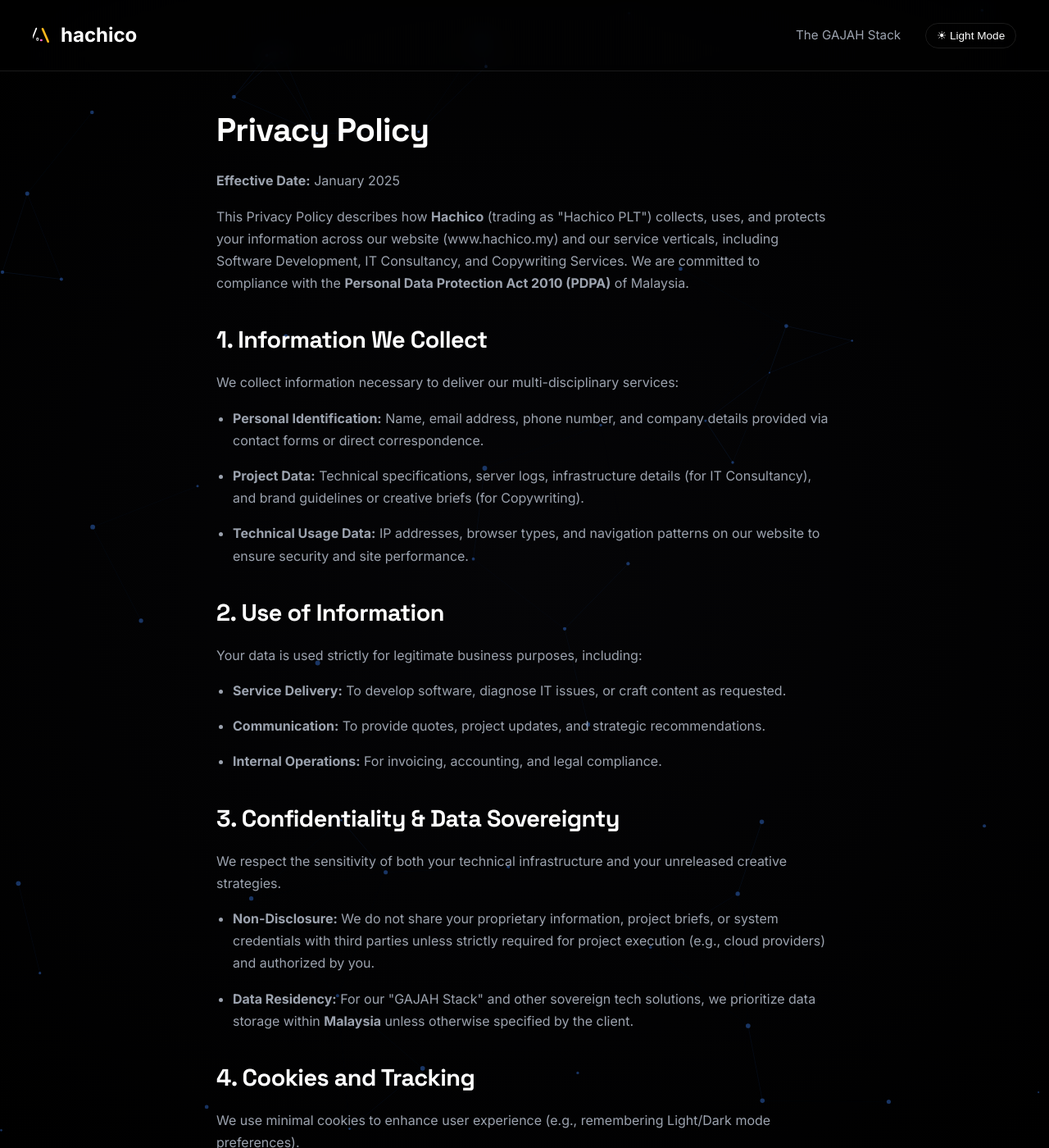
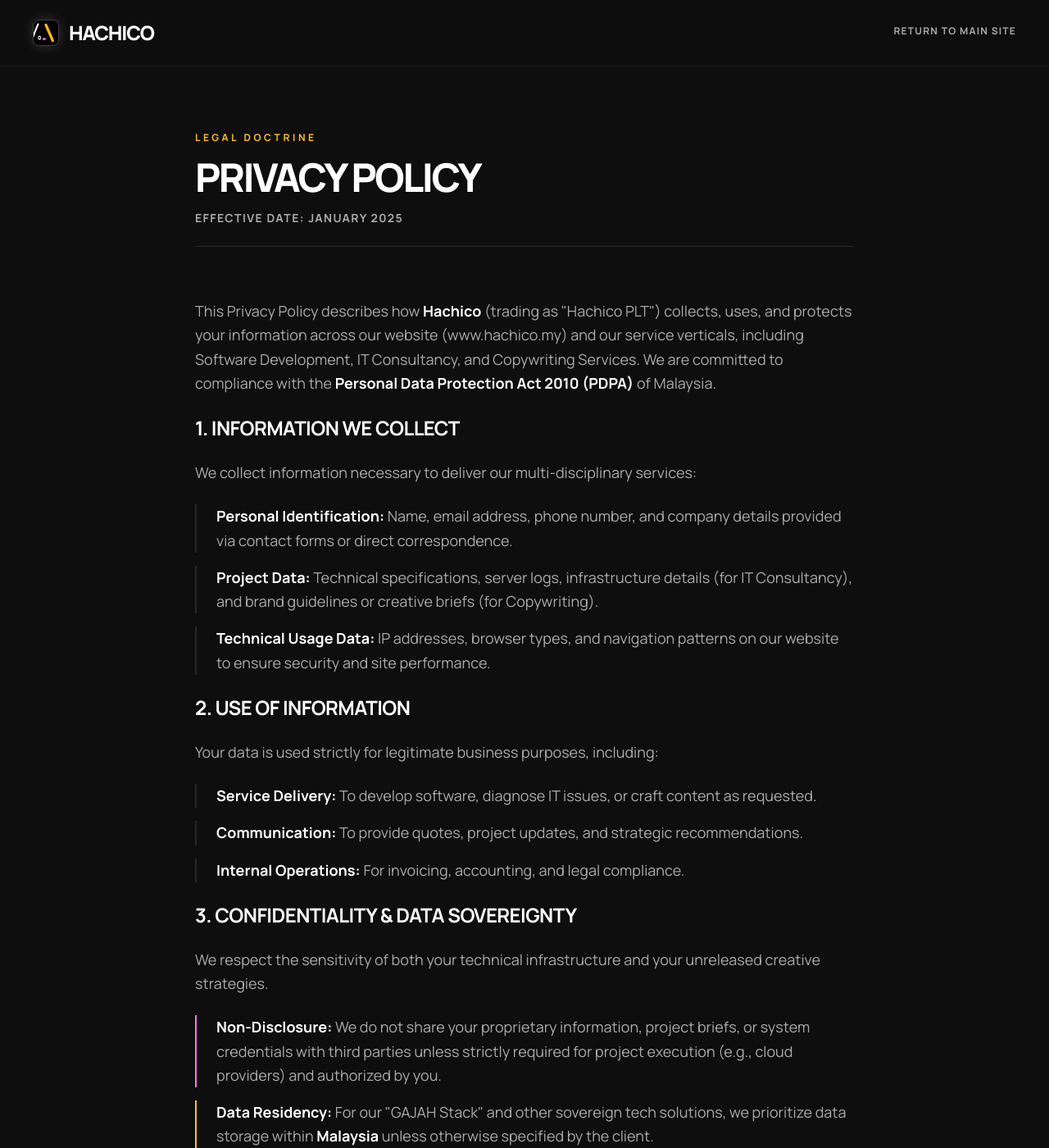
Before and after one commit to hachicomy/hachicomy.github.io, a Jekyll site: the page privacy.html, which Jekyll copies as it is, in a window 1280 px wide and 1400 px high. Shown: the whole window at 82% size. Built offline with Jekyll 4.4.1, drawn with Linux system fonts in a browser that asks for light colours; nearby versions of some CDN libraries; some of the changed text lies outside the part shown.

Commit message:
Update design for privacy.html

```diff
--- a/privacy.html
+++ b/privacy.html
@@ -1,28 +1,60 @@
 <!DOCTYPE html>
-<html lang="en">
+<html class="dark scroll-smooth" lang="en">
 
 <head>
-    <meta charset="UTF-8">
-    <meta name="viewport" content="width=device-width, initial-scale=1.0">
-    <title>Privacy Policy - Hachico</title>
+    <meta charset="utf-8" />
+    <meta content="width=device-width, initial-scale=1.0" name="viewport" />
+    <title>Privacy Policy | Hachico</title>
     <link rel="icon" type="image/x-icon" href="img/favicon.ico">
-    <link rel="preconnect" href="https://fonts.googleapis.com">
-    <link rel="preconnect" href="https://fonts.gstatic.com" crossorigin>
+
+    <!-- Global site tag (gtag.js) - Google Analytics -->
+    <script async src="https://www.googletagmanager.com/gtag/js?id=G-5H51X77RR2"></script>
+    <script>
+        window.dataLayer = window.dataLayer || [];
+        function gtag() { dataLayer.push(arguments); }
+        gtag('js', new Date());
+        gtag('config', 'G-5H51X77RR2');
+    </script>
+
+    <link href="https://fonts.googleapis.com/css2?family=Manrope:wght@400;500;600;700;800&amp;display=swap"
+        rel="stylesheet" />
     <link
-        href="https://fonts.googleapis.com/css2?family=Inter:wght@300;400;500;600;700&family=Space+Grotesk:wght@300;500;700&family=JetBrains+Mono:wght@400;500&display=swap"
-        rel="stylesheet">
-    <link rel="stylesheet" href="css/main.css">
+        href="https://fonts.googleapis.com/css2?family=Material+Symbols+Outlined:wght,FILL@100..700,0..1&amp;display=swap"
+        rel="stylesheet" />
+    <script src="https://cdn.tailwindcss.com?plugins=forms,container-queries"></script>
+
+    <script id="tailwind-config">
+        tailwind.config = {
+            darkMode: "class",
+            theme: {
+                extend: {
+                    colors: {
+                        primary: "#FDC128", secondary: "#F879E0", background: "#0e0e0e",
+                        surface: "#131313", "on-surface": "#ffffff", "on-surface-variant": "#adaaaa",
+                    },
+                    fontFamily: { headline: ["Manrope"], body: ["Manrope"], label: ["Manrope"] }
+                },
+            },
+        }
+    </script>
+    <style>
+        .glass-header {
+            background: rgba(14, 14, 14, 0.8);
+            backdrop-filter: blur(12px);
+            -webkit-backdrop-filter: blur(12px);
+        }
+    </style>
 </head>
 
-<body>
-    <div id="canvas-container">
-        <canvas id="canvas"></canvas>
-    </div>
+<body class="bg-background text-on-surface font-body selection:bg-primary selection:text-black">
 
-    <nav class="navbar">
-        <div class="container" style="display:flex; justify-content:space-between; width:100%;">
-            <a href="index.html" class="logo">
-                <svg width="24" height="24" viewBox="0 0 100 100" xmlns="http://www.w3.org/2000/svg"
+    <!-- TopNavBar -->
+    <header class="fixed top-0 w-full z-50 glass-header border-b border-white/5 transition-all">
+        <nav class="flex justify-between items-center px-6 md:px-10 py-6 w-full max-w-[1920px] mx-auto">
+            <div class="flex items-center gap-3 cursor-pointer group" onclick="window.scrollTo(0,0)">
+                <div
+                    class="h-8 w-8 rounded-[22%] border border-white/20 shadow-[0_0_15px_rgba(255,255,255,0.15)] overflow-hidden flex-shrink-0 transition-all duration-500 group-hover:shadow-[0_0_20px_rgba(253,193,40,0.4)] group-hover:border-primary/50">
+                    <svg class="w-full h-full block" viewBox="0 0 100 100" xmlns="http://www.w3.org/2000/svg"
                         aria-label="Hachico Logo">
                         <title>Hachico Logo</title>
                         <rect x="0" y="0" width="100" height="100" rx="22" fill="#000000" />
@@ -32,96 +64,109 @@
                         <circle cx="24" cy="70" r="3.5" fill="#000000" />
                         <ellipse cx="43" cy="75" rx="6.5" ry="5" fill="#FF66CC" />
                     </svg>
-                <span class="logo-text">hachico</span>
-            </a>
-
-            <button class="mobile-menu-btn" aria-label="Toggle navigation">
-                <span class="bar"></span>
-                <span class="bar"></span>
-                <span class="bar"></span>
-            </button>
-
-            <ul class="nav-links">
-                <li><a href="gajah/index.html">The GAJAH Stack</a></li>
-                <li>
-                    <button id="theme-toggle" class="theme-toggle">☀ Light Mode</button>
-                </li>
-            </ul>
+                </div>
+                <div
+                    class="text-2xl font-black tracking-tighter text-white uppercase font-headline transition-colors duration-500 group-hover:text-primary">
+                    HACHICO
+                </div>
+            </div>
+            <div class="hidden md:flex items-center space-x-10">
+                <a class="text-[#adaaaa] hover:text-white pb-1 text-[12px] font-bold uppercase tracking-widest transition-all"
+                    href="/">Return to Main Site</a>
             </div>
         </nav>
+    </header>
 
-    <main class="legal-container">
-        <h1>Privacy Policy</h1>
-        <p><strong>Effective Date:</strong> January 2025</p>
+    <main class="pt-40 pb-32 px-6 lg:px-12 max-w-[900px] mx-auto">
+        <span class="font-label text-primary tracking-[0.3em] uppercase text-xs mb-4 block font-bold">Legal
+            Doctrine</span>
+        <h1 class="font-headline text-4xl md:text-5xl font-black tracking-tighter text-white mb-4 uppercase">Privacy
+            Policy</h1>
+        <p
+            class="text-on-surface-variant text-sm font-bold uppercase tracking-widest mb-16 border-b border-white/10 pb-6">
+            Effective Date: January 2025</p>
 
-        <p>This Privacy Policy describes how <strong>Hachico</strong> (trading as "Hachico PLT") collects, uses, and
-            protects your information across our website (www.hachico.my) and our service verticals, including Software
-            Development, IT Consultancy, and Copywriting Services. We are committed to compliance with the
-            <strong>Personal Data Protection Act 2010 (PDPA)</strong> of Malaysia.
-        </p>
+        <div class="text-on-surface-variant text-lg leading-relaxed space-y-6">
+            <p>This Privacy Policy describes how <strong class="text-white">Hachico</strong> (trading as "Hachico PLT")
+                collects, uses, and protects your information across our website (www.hachico.my) and our service
+                verticals, including Software Development, IT Consultancy, and Copywriting Services. We are committed to
+                compliance with the <strong class="text-white">Personal Data Protection Act 2010 (PDPA)</strong> of
+                Malaysia.</p>
 
-        <h2>1. Information We Collect</h2>
+            <h2 class="text-2xl font-bold text-white mt-12 mb-4 font-headline uppercase tracking-tight">1. Information
+                We Collect</h2>
             <p>We collect information necessary to deliver our multi-disciplinary services:</p>
-        <ul>
-            <li><strong>Personal Identification:</strong> Name, email address, phone number, and company details
-                provided via contact forms or direct correspondence.</li>
-            <li><strong>Project Data:</strong> Technical specifications, server logs, infrastructure details (for IT
-                Consultancy), and brand guidelines or creative briefs (for Copywriting).</li>
-            <li><strong>Technical Usage Data:</strong> IP addresses, browser types, and navigation patterns on our
-                website to ensure security and site performance.</li>
+            <ul class="list-none space-y-4 pl-0">
+                <li class="pl-6 border-l-2 border-white/10"><strong class="text-white">Personal Identification:</strong>
+                    Name, email address, phone number, and company details provided via contact forms or direct
+                    correspondence.</li>
+                <li class="pl-6 border-l-2 border-white/10"><strong class="text-white">Project Data:</strong> Technical
+                    specifications, server logs, infrastructure details (for IT Consultancy), and brand guidelines or
+                    creative briefs (for Copywriting).</li>
+                <li class="pl-6 border-l-2 border-white/10"><strong class="text-white">Technical Usage Data:</strong> IP
+                    addresses, browser types, and navigation patterns on our website to ensure security and site
+                    performance.</li>
             </ul>
 
-        <h2>2. Use of Information</h2>
+            <h2 class="text-2xl font-bold text-white mt-12 mb-4 font-headline uppercase tracking-tight">2. Use of
+                Information</h2>
             <p>Your data is used strictly for legitimate business purposes, including:</p>
-        <ul>
-            <li><strong>Service Delivery:</strong> To develop software, diagnose IT issues, or craft content as
-                requested.</li>
-            <li><strong>Communication:</strong> To provide quotes, project updates, and strategic recommendations.</li>
-            <li><strong>Internal Operations:</strong> For invoicing, accounting, and legal compliance.</li>
+            <ul class="list-none space-y-4 pl-0">
+                <li class="pl-6 border-l-2 border-white/10"><strong class="text-white">Service Delivery:</strong> To
+                    develop software, diagnose IT issues, or craft content as requested.</li>
+                <li class="pl-6 border-l-2 border-white/10"><strong class="text-white">Communication:</strong> To
+                    provide quotes, project updates, and strategic recommendations.</li>
+                <li class="pl-6 border-l-2 border-white/10"><strong class="text-white">Internal Operations:</strong> For
+                    invoicing, accounting, and legal compliance.</li>
             </ul>
 
-        <h2>3. Confidentiality & Data Sovereignty</h2>
-        <p>We respect the sensitivity of both your technical infrastructure and your unreleased creative strategies.</p>
-        <ul>
-            <li><strong>Non-Disclosure:</strong> We do not share your proprietary information, project briefs, or system
-                credentials with third parties unless strictly required for project execution (e.g., cloud providers)
-                and authorized by you.</li>
-            <li><strong>Data Residency:</strong> For our "GAJAH Stack" and other sovereign tech solutions, we prioritize
-                data storage within <strong>Malaysia</strong> unless otherwise specified by the client.</li>
+            <h2 class="text-2xl font-bold text-white mt-12 mb-4 font-headline uppercase tracking-tight">3.
+                Confidentiality & Data Sovereignty</h2>
+            <p>We respect the sensitivity of both your technical infrastructure and your unreleased creative strategies.
+            </p>
+            <ul class="list-none space-y-4 pl-0">
+                <li class="pl-6 border-l-2 border-secondary"><strong class="text-white">Non-Disclosure:</strong> We do
+                    not share your proprietary information, project briefs, or system credentials with third parties
+                    unless strictly required for project execution (e.g., cloud providers) and authorized by you.</li>
+                <li class="pl-6 border-l-2 border-primary"><strong class="text-white">Data Residency:</strong> For our
+                    "GAJAH Stack" and other sovereign tech solutions, we prioritize data storage within <strong
+                        class="text-white">Malaysia</strong> unless otherwise specified by the client.</li>
             </ul>
 
-        <h2>4. Cookies and Tracking</h2>
-        <p>We use minimal cookies to enhance user experience (e.g., remembering Light/Dark mode preferences).</p>
+            <h2 class="text-2xl font-bold text-white mt-12 mb-4 font-headline uppercase tracking-tight">4. Cookies and
+                Tracking</h2>
+            <p>We use minimal cookies to enhance user experience.</p>
 
-        <h2>5. Data Security</h2>
-        <p>We implement industry-standard security measures to protect your data.</p>
+            <h2 class="text-2xl font-bold text-white mt-12 mb-4 font-headline uppercase tracking-tight">5. Data Security
+            </h2>
+            <p>We implement industry-standard security measures to protect your data from unauthorized access or
+                disclosure.</p>
 
-        <h2>6. Your Rights (PDPA)</h2>
+            <h2 class="text-2xl font-bold text-white mt-12 mb-4 font-headline uppercase tracking-tight">6. Your Rights
+                (PDPA)</h2>
             <p>Under the Malaysian PDPA, you have the right to access, correct, or withdraw consent for the use of your
                 personal data.</p>
 
-        <h2>7. Contact Us</h2>
-        <p>For inquiries regarding your data privacy:</p>
-        <p><strong>Email:</strong> <a href="mailto:hachico@hachico.my"
-                style="color: var(--accent-color);">hachico@hachico.my</a></p>
+            <h2 class="text-2xl font-bold text-white mt-12 mb-4 font-headline uppercase tracking-tight">7. Contact Us
+            </h2>
+            <p>For inquiries regarding your data privacy, reach out directly:</p>
+            <p class="font-bold text-white">Email: <a href="mailto:hachico@hachico.my"
+                    class="text-primary hover:text-white transition-colors">hachico@hachico.my</a></p>
+        </div>
     </main>
 
-    <footer id="footer">
-        <div class="container">
-            <div class="footer-bottom">
-                <p>&copy; 2026 hachico.my All rights reserved.</p>
-                <div class="mt-10" style="margin-bottom: 20px;">
-                    <a href="privacy.html">Privacy Policy</a>
-                    <span class="separator">|</span>
-                    <a href="terms.html">Terms of Service</a>
-                </div>
+    <!-- Footer -->
+    <footer class="bg-[#0e0e0e] w-full border-t border-white/5 py-12">
+        <div class="max-w-[1400px] mx-auto px-6 md:px-12 flex flex-col md:flex-row justify-between items-center gap-6">
+            <span class="font-body text-sm text-[#adaaaa] text-center md:text-left">
+                &copy; 2026 Hachico.my. All Rights Reserved.
+            </span>
+            <div class="flex gap-6 text-sm font-bold tracking-widest uppercase">
+                <a href="/privacy.html" class="text-[#adaaaa] hover:text-primary transition-colors">Privacy</a>
+                <a href="/terms.html" class="text-[#adaaaa] hover:text-secondary transition-colors">Terms</a>
             </div>
         </div>
     </footer>
-
-    <button id="backToTop" aria-label="Back to top">↑</button>
-
-    <script src="js/main.js"></script>
 </body>
 
 </html>
```
Lines whose indentation alone changed are shown as unchanged.
